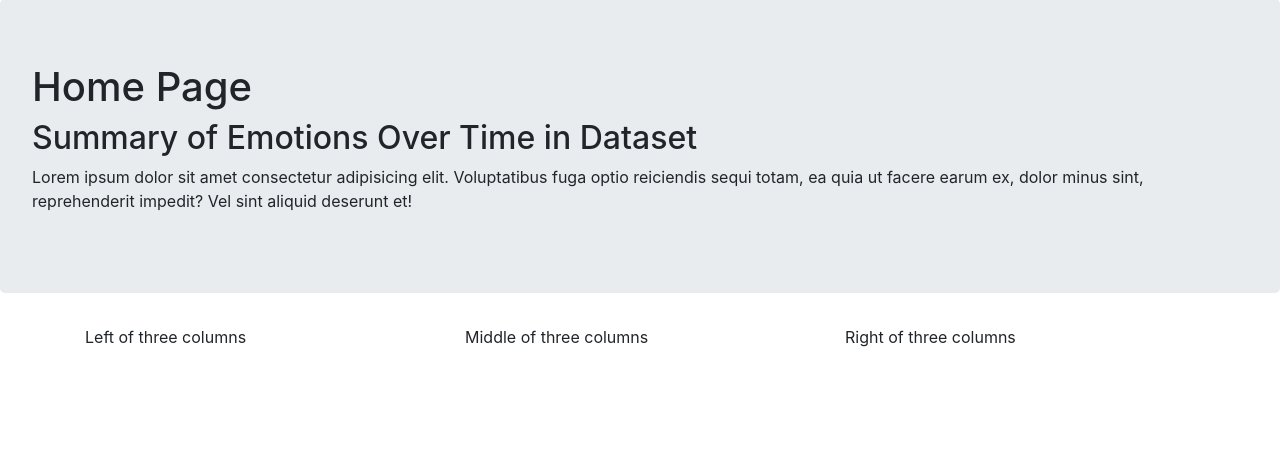
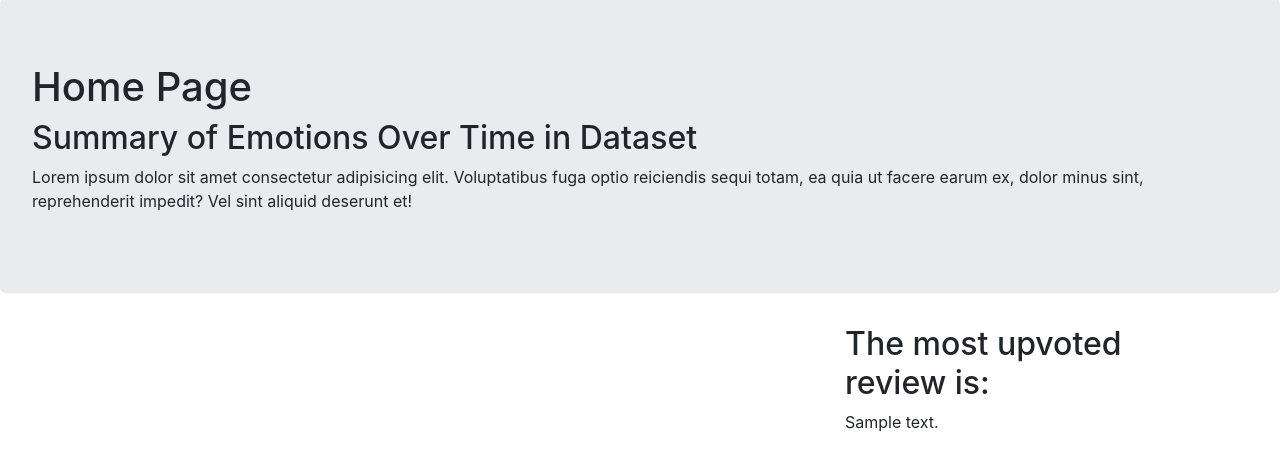
Before and after one commit to mrichtmyer/CPG-Analysis, a Flask app: template app/templates/index.html in a window 1280 px wide. Shown: the part 57-528 px from the top of the page. Run offline with Flask 2, Linux system fonts and the light colour scheme; the template is opened without the code that fills it: most values are stand-ins (such as "Sample title", 1, 10 or a date in 2020); data that the repository does not hold is empty; some libraries are stand-ins or nearby versions.

Commit message:
Adding functionality to display top upvoted comment

```diff
--- a/app/app.py
+++ b/app/app.py
@@ -22,7 +22,10 @@ engine = create_engine("postgresql://postgres:postgres@localhost/CPG")
 # home route
 @app.route("/")
 def display_reviews():
-    return render_template("index.html")
+    data, ratings_dict = etl.read_transform()
+    max_upvoted_review = ratings_dict["max_upvoted_review"] # return this value to use jinja templating
+
+    return render_template("index.html", max_upvoted_review=max_upvoted_review)
 
 
 # @app.route("/emotions")
@@ -47,6 +50,11 @@ def ratings():
     data, ratings_dict = etl.read_transform() # will want to eventually pass in table name for queries
     return jsonify(ratings_dict)
 
+@app.route("/max_helpful_review")
+def helpful():
+    data,ratings_dict = etl.read_transform()
+    return jsonify(ratings_dict["max_upvoted_review"])
+
 # have custom error handler for 404 page
 @app.errorhandler(404)
 def page_not_found(e):
--- a/app/etl.py
+++ b/app/etl.py
@@ -91,7 +91,7 @@ def read_transform(table="eucerin_intensive_lotion",
     # populate dictionary containing all data to pass back to route
     ratings_dict = {}
     ratings_dict["review_date"] = list(data["review_date"])
-    ratings_dict["gb_date"] = gb.index.tolist()
+    ratings_dict["gb_date"] = gb.index.astype(str).tolist()
     ratings_dict["avg_monthly_rating"] = list(gb)
     ratings_dict["histogram_rating_values"] = np.histogram(data["stars"], bins=[1,2,3,4,5,6])[0].tolist()
     ratings_dict["histogram_rating_bins"] = np.histogram(data["stars"], bins=[1,2,3,4,5,6])[1].tolist()
--- a/app/static/ratings.js
+++ b/app/static/ratings.js
@@ -2,43 +2,10 @@
 const url = "http://127.0.0.1:5000/ratings"
 
 d3.json(url).then(function(data){
-    //console.log(data)
-    // data.forEach(function(data) {
-    //     //data.date = parseTime(data.date);
-    //     data.avg_monthly_rating = +data.avg_monthly_rating;
-    //     data.histogram_values = +data.histogram_values
-    //     data.histogram_bins = +data.histogram_bins
-    //   });
+
     //console.log(data)
 
-    // Setting the dimensions for the SVG container
-    // var svgHeight = 600;
-    // var svgWidth = 400;
-
-    // var svg = d3
-    //     .select("#left")
-    //     .append("svg")
-    //     .attr("height", svgHeight)
-    //     .attr("width", svgWidth);
-
-    // var svgGroup = svg.append("g")
-    // svgGroup.selectAll("rect")
-    //     .data(data.histogram_values)
-    //     .enter()
-    //     .append("rect")
-    //     .attr("width", 50)
-    //     .attr("height", function(data) {
-    //         return data * 10;
-    //     })
-    //     .attr("x", function(data, index) {
-    //         return index * 60;
-    //     })
-    //     .attr("y", function(data) {
-    //         return 600 - data * 10;
-    //     })
-    //     .attr("class", "bar");
-
-    console.log(data)
+    //var timeFormat =
 
     var trace = {
         x: data.histogram_rating_bins,
@@ -73,11 +40,18 @@ d3.json(url).then(function(data){
         title: 'Average Rating Over Time',
         width: 300,
         height: 300,
+        margin: {
+            l:50,
+            r:50,
+            b:50,
+            t:50,
+            pad:0
+        },
         yaxis: {
             tickcolor: '#000',
             range: [0,6]
-
-        }
+        },
+        xaxis: {},
 
     }
     Plotly.newPlot('middle', d, layout);
--- a/app/templates/base.html
+++ b/app/templates/base.html
@@ -16,8 +16,9 @@
 
     <script src="../static/ratings.js"></script>
 
-    <!-- <link rel="shortcut icon" href="">
-    <link rel="icon" href="data:,"> -->
+
+    <!-- <link rel="shortcut icon" href=""> -->
+    <link rel="icon" href="data:,">
     <!-- <script src="../static/sentiment.js"></script> -->
 </head>
 <body>
--- a/app/templates/index.html
+++ b/app/templates/index.html
@@ -8,32 +8,17 @@
 
 </div>
 
-
-
-<!-- <div class="container">
-    <div class="row">
-      <div class="col-sm" id="left">
-        LEFT TITLE
-      </div>
-      <div class="col-sm" id="middle">
-        MIDDLE TITLE
-      </div>
-      <div class="col-sm" id="right">
-        RIGHT TITLE
-      </div>
-    </div>
-  </div> -->
-
 <div class="container">
     <div class="row">
       <div class="col-sm" id="left">
-        Left of three columns
+
       </div>
       <div class="col-sm" id="middle">
-        Middle of three columns
+
       </div>
       <div class="col-sm" id="right">
-        Right of three columns
+        <h2>The most upvoted review is: </h2>
+        <p>{{ max_upvoted_review }}</p>
       </div>
     </div>
   </div>
```
Also changed, not shown: 1 other file.
